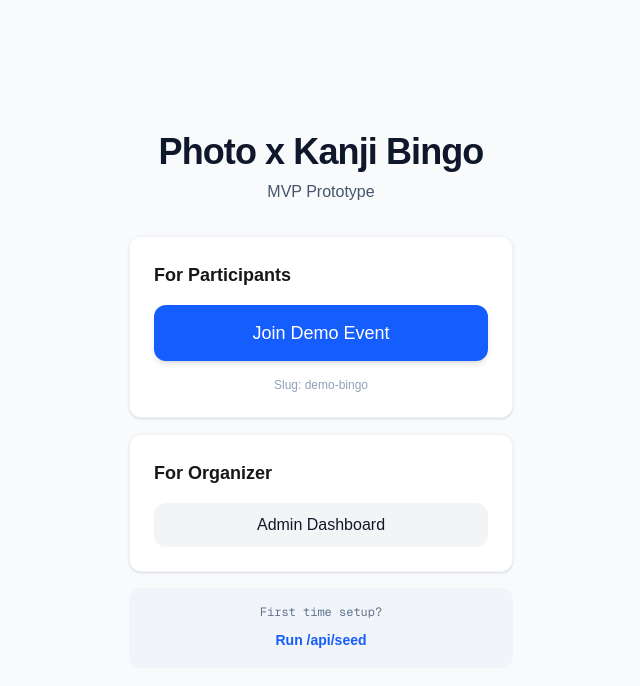
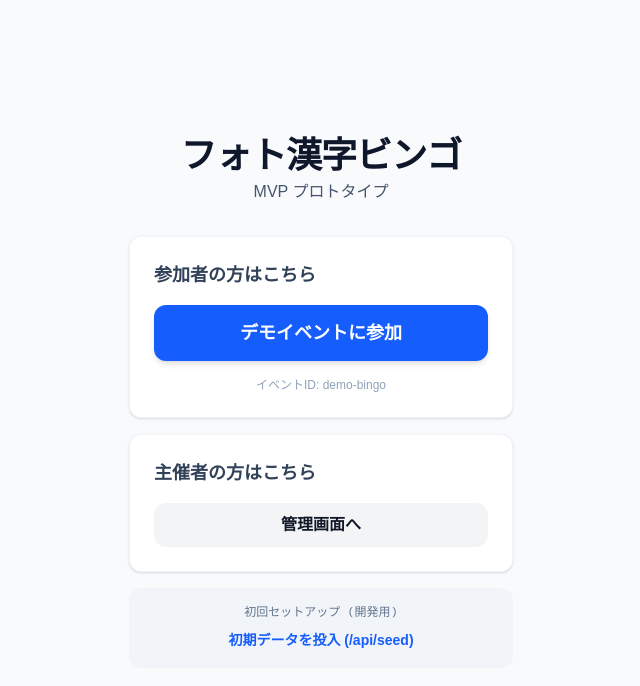
Before and after one commit to gogoyoshimyy/grid-journey, a Next.js app: page / in a window 1280 px wide. Shown: the top 686 px of the page, without its empty margins (319-959 px from the left). Built offline with nearby package versions, Linux system fonts and the light colour scheme.

Commit message:
feat: localize landing page to japanese

```diff
--- a/app/page.tsx
+++ b/app/page.tsx
@@ -6,34 +6,34 @@ export default function Home() {
   return (
     <div className="min-h-screen flex flex-col items-center justify-center bg-slate-50 p-6 space-y-8">
       <div className="text-center space-y-2">
-        <h1 className="text-4xl font-black text-slate-900 tracking-tight">Photo x Kanji Bingo</h1>
-        <p className="text-slate-600 font-medium">MVP Prototype</p>
+        <h1 className="text-4xl font-black text-slate-900 tracking-tight font-kanji">フォト漢字ビンゴ</h1>
+        <p className="text-slate-600 font-medium">MVP プロトタイプ</p>
       </div>
 
       <div className="grid gap-4 w-full max-w-sm">
         <div className="bg-white p-6 rounded-xl shadow-sm border border-slate-100 space-y-4">
-          <h2 className="font-bold text-lg">For Participants</h2>
+          <h2 className="font-bold text-lg text-slate-700">参加者の方はこちら</h2>
           <Link href="/e/demo-bingo" className="block w-full">
-            <Button className="w-full text-lg h-14" variant="primary">
-              Join Demo Event
+            <Button className="w-full text-lg h-14 font-bold" variant="primary">
+              デモイベントに参加
             </Button>
           </Link>
-          <p className="text-xs text-center text-slate-400">Slug: demo-bingo</p>
+          <p className="text-xs text-center text-slate-400">イベントID: demo-bingo</p>
         </div>
 
         <div className="bg-white p-6 rounded-xl shadow-sm border border-slate-100 space-y-4">
-          <h2 className="font-bold text-lg">For Organizer</h2>
+          <h2 className="font-bold text-lg text-slate-700">主催者の方はこちら</h2>
           <Link href="/admin" className="block w-full">
-            <Button variant="secondary" className="w-full">
-              Admin Dashboard
+            <Button variant="secondary" className="w-full font-bold">
+              管理画面へ
             </Button>
           </Link>
         </div>
 
         <div className="bg-slate-100 p-4 rounded-xl text-center space-y-2">
-          <p className="text-xs font-mono text-slate-500">First time setup?</p>
+          <p className="text-xs font-mono text-slate-500">初回セットアップ (開発用)</p>
           <Link href="/api/seed" target="_blank" className="text-blue-600 text-sm font-bold hover:underline">
-            Run /api/seed
+            初期データを投入 (/api/seed)
           </Link>
         </div>
       </div>
```
